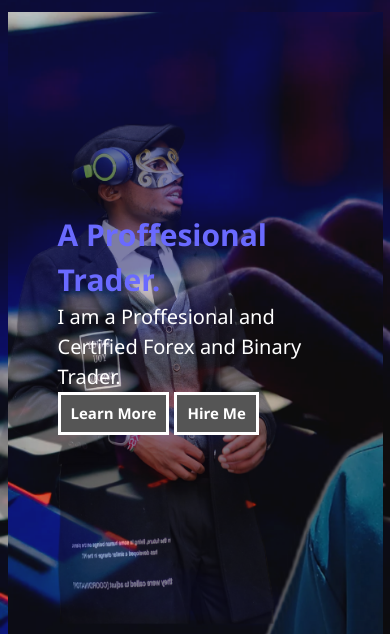
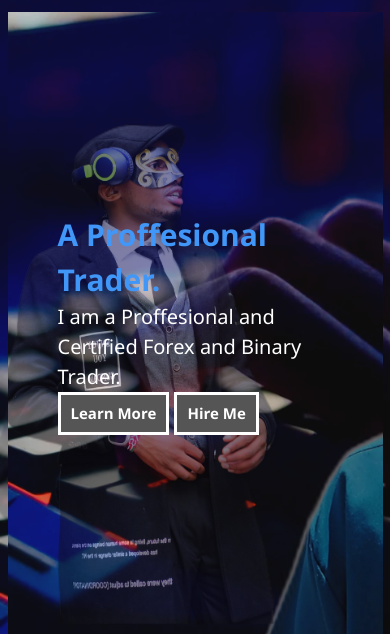
Before and after one commit to jakes-johns/magnateportfolio, a Flask app: page / in a window 390 px wide. Shown: the part 43-677 px from the top of the page. Run offline with Flask 3, Linux system fonts and the light colour scheme.

Commit message:
Update styles.css

```diff
--- a/static/styles.css
+++ b/static/styles.css
@@ -350,6 +350,7 @@ footer {
         font-size: 20px;
     }
     .primary-text {
+        color: rgb(65, 151, 248);
         font-size: 30px;
     }
       #empire4 {
```
